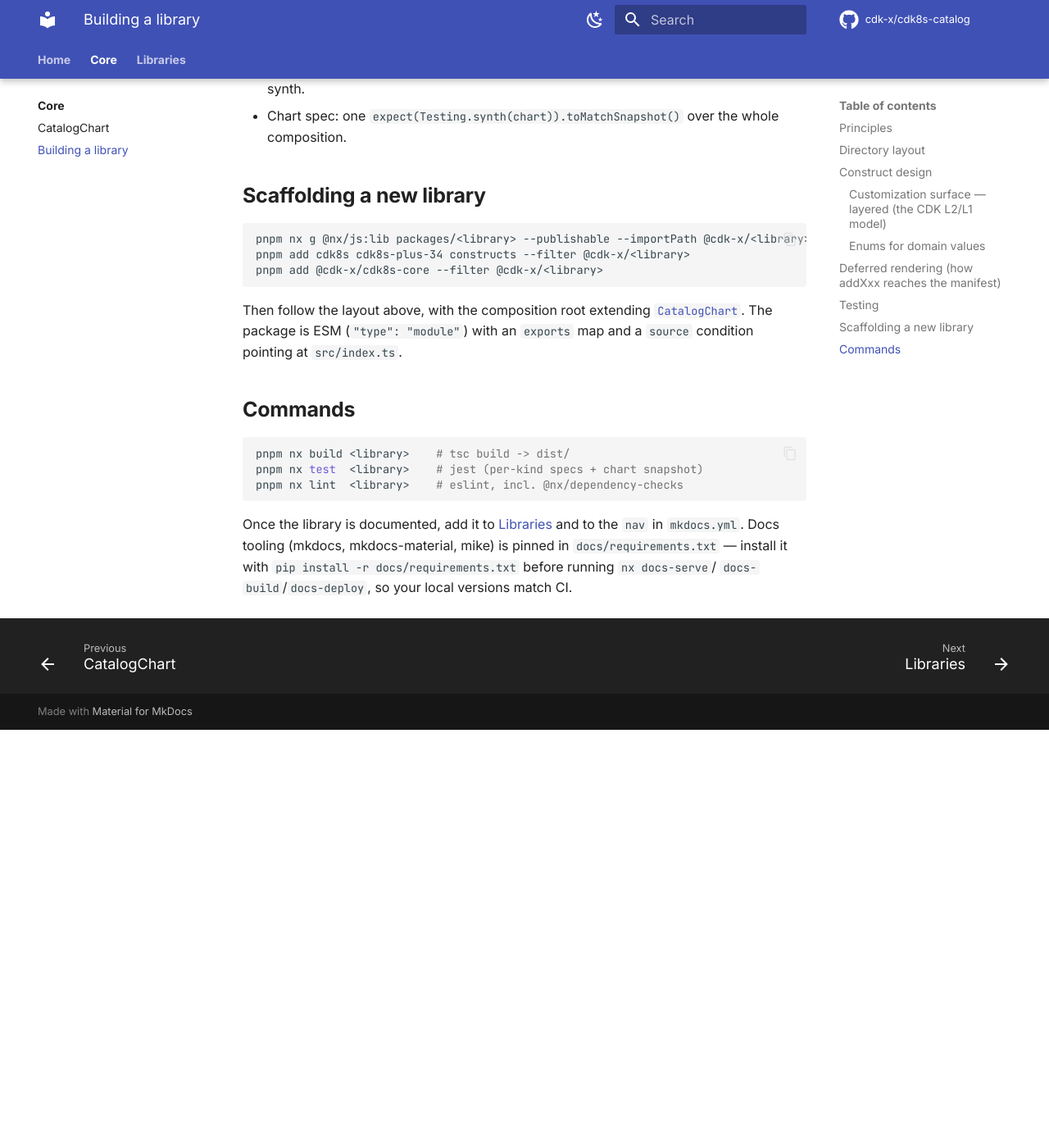
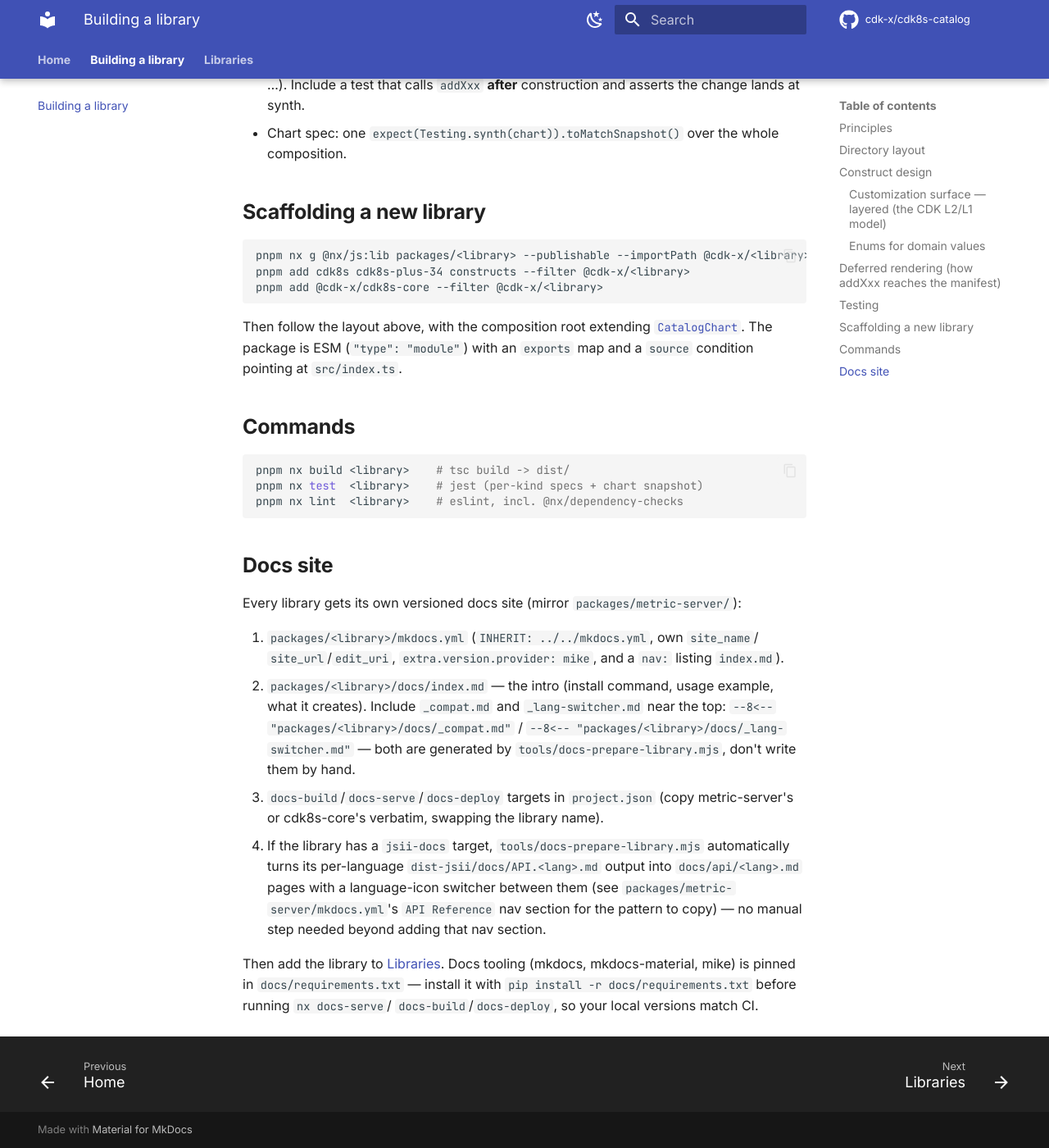
Before and after one commit to cdk-x/cdk8s-catalog, an MkDocs documentation site: the page built from docs/building-a-library.md, in a window 1280 px wide and 1400 px high, scrolled down 3240 px. Shown: the whole window at 82% size. Built offline with MkDocs 1.6.1 and Material for MkDocs 9.7.7, drawn with Linux system fonts in a browser that asks for light colours; comment, search, counter and statistics services are not loaded; before the commit the page ends 4130 px from its top, so only the background shows below that; some of the changed text lies outside the part shown.

Commit message:
docs(cdk8s-core): give cdk8s-core its own versioned docs site
cdk8s-core's docs lived at the catalog root under docs/core/, folded
into the evergreen catalog site with no version history of its own -
inconsistent with every other library, each of which gets its own
mkdocs site versioned by mike (metric-server's major version tracks
the Kubernetes generation it targets). Move index.md/catalog-chart.md
into packages/cdk8s-core/docs/, mirroring metric-server's mkdocs.yml
and docs-build/docs-serve/docs-deploy targets, and add it to the
Libraries table like any other library.

building-a-library.md is genuinely catalog-level content (the pattern
for authoring a *new* library, not cdk8s-core's own API) so it moves
up to docs/building-a-library.md rather than following cdk8s-core out.
docs/index.md is rewritten too - it referenced a Kubernetes-version
selector "in the header" that hasn't existed at the catalog root since
versioning moved per-library.

````diff
--- a/docs/core/building-a-library.md
+++ b/docs/building-a-library.md
@@ -1,8 +1,8 @@
 # Building a library
 
 This is the pattern every cdk8s library in this catalog follows, built on
-top of [`CatalogChart`](catalog-chart.md). The
-[`@cdk-x/metric-server`](https://github.com/cdk-x/cdk8s-catalog/tree/main/packages/metric-server)
+top of [`CatalogChart`](https://cdk-x.github.io/cdk8s-catalog/libraries/cdk8s-core/catalog-chart/).
+The [`@cdk-x/metric-server`](https://github.com/cdk-x/cdk8s-catalog/tree/main/packages/metric-server)
 package is the canonical reference implementation — read it alongside this
 guide.
 
@@ -15,15 +15,16 @@
 3. **Helm-like customization.** Sensible defaults, overridable via props,
    extensible after construction — plus an always-available escape hatch.
 4. **Compose in a `Chart`.** A root chart (extending
-   [`CatalogChart`](catalog-chart.md)) wires the per-kind constructs
-   together.
+   [`CatalogChart`](https://cdk-x.github.io/cdk8s-catalog/libraries/cdk8s-core/catalog-chart/))
+   wires the per-kind constructs together.
 5. **Test every kind.** Targeted assertions per construct + one chart
    snapshot.
 
 !!! note "Kubernetes version"
     The catalog currently targets Kubernetes **1.34** → every library uses
-    `cdk8s-plus-34`. This is the same axis this documentation site is
-    versioned on — see the selector in the header.
+    `cdk8s-plus-34`. Each library's own docs site is versioned by its own
+    semver, not by this Kubernetes axis directly — a major version bump is
+    how a library signals it now targets a new Kubernetes generation.
 
 ## Directory layout
 
@@ -156,8 +157,9 @@
 ```
 
 Then follow the layout above, with the composition root extending
-[`CatalogChart`](catalog-chart.md). The package is ESM (`"type": "module"`)
-with an `exports` map and a `source` condition pointing at `src/index.ts`.
+[`CatalogChart`](https://cdk-x.github.io/cdk8s-catalog/libraries/cdk8s-core/catalog-chart/).
+The package is ESM (`"type": "module"`) with an `exports` map and a `source`
+condition pointing at `src/index.ts`.
 
 ## Commands
 
@@ -167,8 +169,27 @@
 pnpm nx lint  <library>    # eslint, incl. @nx/dependency-checks
 ```
 
-Once the library is documented, add it to [Libraries](../libraries/index.md)
-and to the `nav` in `mkdocs.yml`. Docs tooling (mkdocs, mkdocs-material, mike)
-is pinned in `docs/requirements.txt` — install it with
+## Docs site
+
+Every library gets its own versioned docs site (mirror `packages/metric-server/`):
+
+1. `packages/<library>/mkdocs.yml` (`INHERIT: ../../mkdocs.yml`, own `site_name`/
+   `site_url`/`edit_uri`, `extra.version.provider: mike`, and a `nav:` listing
+   `index.md`).
+2. `packages/<library>/docs/index.md` — the intro (install command, usage
+   example, what it creates). Include `_compat.md` and `_lang-switcher.md` near
+   the top: `--8<-- "packages/<library>/docs/_compat.md"` /
+   `--8<-- "packages/<library>/docs/_lang-switcher.md"` — both are generated by
+   `tools/docs-prepare-library.mjs`, don't write them by hand.
+3. `docs-build`/`docs-serve`/`docs-deploy` targets in `project.json` (copy
+   metric-server's or cdk8s-core's verbatim, swapping the library name).
+4. If the library has a `jsii-docs` target, `tools/docs-prepare-library.mjs`
+   automatically turns its per-language `dist-jsii/docs/API.<lang>.md` output
+   into `docs/api/<lang>.md` pages with a language-icon switcher between them
+   (see `packages/metric-server/mkdocs.yml`'s `API Reference` nav section for
+   the pattern to copy) — no manual step needed beyond adding that nav section.
+
+Then add the library to [Libraries](libraries/index.md). Docs tooling (mkdocs,
+mkdocs-material, mike) is pinned in `docs/requirements.txt` — install it with
 `pip install -r docs/requirements.txt` before running `nx docs-serve`/
 `docs-build`/`docs-deploy`, so your local versions match CI.
--- a/docs/index.md
+++ b/docs/index.md
@@ -3,29 +3,46 @@
 A catalog of reusable, Helm-like [cdk8s](https://cdk8s.io) constructs for
 Kubernetes. Every library in the catalog is a small, focused cdk8s chart —
 one npm package per application (`@cdk-x/metric-server`, `@cdk-x/argocd`,
-...) — built on a shared foundation (`@cdk-x/cdk8s-core`) so they all look
-and behave the same way.
+...) — built on a shared foundation ([`@cdk-x/cdk8s-core`](libraries/cdk8s-core/))
+so they all look and behave the same way.
+
+## Why a catalog
+
+- **One package per app.** Each library deploys exactly one application
+  (metrics-server, ArgoCD, ...) with sensible defaults, not a generic
+  "Kubernetes resources" toolkit.
+- **Helm-like customization.** Every construct exposes grouped props with
+  defaults, fluent `addXxx()` methods for collections, and an
+  always-available escape hatch (`apiObject.addJsonPatch(...)`) for
+  anything not modeled.
+- **Consistent labeling.** Every resource gets the Kubernetes
+  [recommended common labels](https://kubernetes.io/docs/concepts/overview/working-with-objects/common-labels/)
+  plus catalog-specific `cdk8s-catalog/library-name`/`-version` labels, for
+  free, via [`CatalogChart`](libraries/cdk8s-core/catalog-chart/).
+- **jsii, so pick your language.** Every library publishes to npm, PyPI,
+  Maven, NuGet, and Go — use it from TypeScript, Python, Java, C#, or Go.
 
 ## Where to start
 
 <div class="grid cards" markdown>
 
-- **[Core](core/index.md)**
-
-  What every library is built on: `CatalogChart`, common Kubernetes labels,
-  and the pattern to follow when authoring a new library.
-
 - **[Libraries](libraries/index.md)**
 
-  The published libraries themselves — what they deploy and how to use
-  them.
+  The published libraries themselves — what they deploy, how to install and
+  use them, and their full API reference in your language of choice.
+
+- **[Building a library](building-a-library.md)**
+
+  Contributing a new library to the catalog? The pattern every library
+  follows (folder layout, construct design, testing).
 
 </div>
 
-## Kubernetes compatibility
+## Versioning
 
-The version selector in the header tracks the **Kubernetes version** the
-catalog targets, not the version of any individual library — every library
-in a given docs version is built against that same `cdk8s-plus` release.
-Each library keeps its own semver release history, published once the
-first release runs.
+This catalog-level site (Home, Building a library, Libraries index) is
+evergreen — it always reflects `main`. Each library has its own versioned
+docs site instead (version selector in its own header), since a library's
+major version tracks the Kubernetes generation it targets (e.g. `1.x.x` for
+Kubernetes 1.34, `2.x.x` for 1.35, ...) and libraries release independently
+of each other.
--- a/docs/libraries/index.md
+++ b/docs/libraries/index.md
@@ -1,14 +1,16 @@
 # Libraries
 
 Each library is an independently versioned npm package that deploys one
-application onto Kubernetes, built on [`CatalogChart`](../core/catalog-chart.md).
-Each library has its own docs site with its own version selector — a
-library's major version tracks the Kubernetes generation it targets (e.g.
-`1.x.x` for Kubernetes 1.34, `2.x.x` for 1.35, ...).
+application onto Kubernetes, built on
+[`CatalogChart`](cdk8s-core/catalog-chart/). Each library has its own docs
+site with its own version selector — a library's major version tracks the
+Kubernetes generation it targets (e.g. `1.x.x` for Kubernetes 1.34, `2.x.x`
+for 1.35, ...).
 
 | Library | Package | Deploys |
 |---|---|---|
+| [cdk8s Core](cdk8s-core/) | `@cdk-x/cdk8s-core` | Shared foundation every library builds on — not deployed on its own |
 | [Metric Server](metric-server/) | `@cdk-x/metric-server` | [metrics-server](https://github.com/kubernetes-sigs/metrics-server) |
 
-New to the catalog? See [Building a library](../core/building-a-library.md)
+New to the catalog? See [Building a library](../building-a-library.md)
 for the pattern every library follows.
--- a/mkdocs.yml
+++ b/mkdocs.yml
@@ -79,8 +79,5 @@
 
 nav:
   - Home: index.md
-  - Core:
-      - core/index.md
-      - CatalogChart: core/catalog-chart.md
-      - Building a library: core/building-a-library.md
+  - Building a library: building-a-library.md
   - Libraries: libraries/index.md
--- a/docs/core/index.md
+++ b/packages/cdk8s-core/docs/index.md
@@ -1,4 +1,8 @@
-# Core
+# cdk8s Core
+
+--8<-- "packages/cdk8s-core/docs/_compat.md"
+
+--8<-- "packages/cdk8s-core/docs/_lang-switcher.md"
 
 `@cdk-x/cdk8s-core` is the shared foundation every catalog library is built
 on. It doesn't model any specific application — it provides the handful of
@@ -24,6 +28,6 @@
 
 ## Authoring a new library
 
-See [Building a library](building-a-library.md) for the full pattern (folder
-layout, construct design, testing) that every library in this catalog
-follows.
+See [Building a library](https://cdk-x.github.io/cdk8s-catalog/building-a-library/)
+in the main catalog docs for the full pattern (folder layout, construct
+design, testing) that every library in this catalog follows.
````
Also changed, not shown: packages/cdk8s-core/docs/catalog-chart.md (renamed from docs/core/catalog-chart.md), 2 other files.
